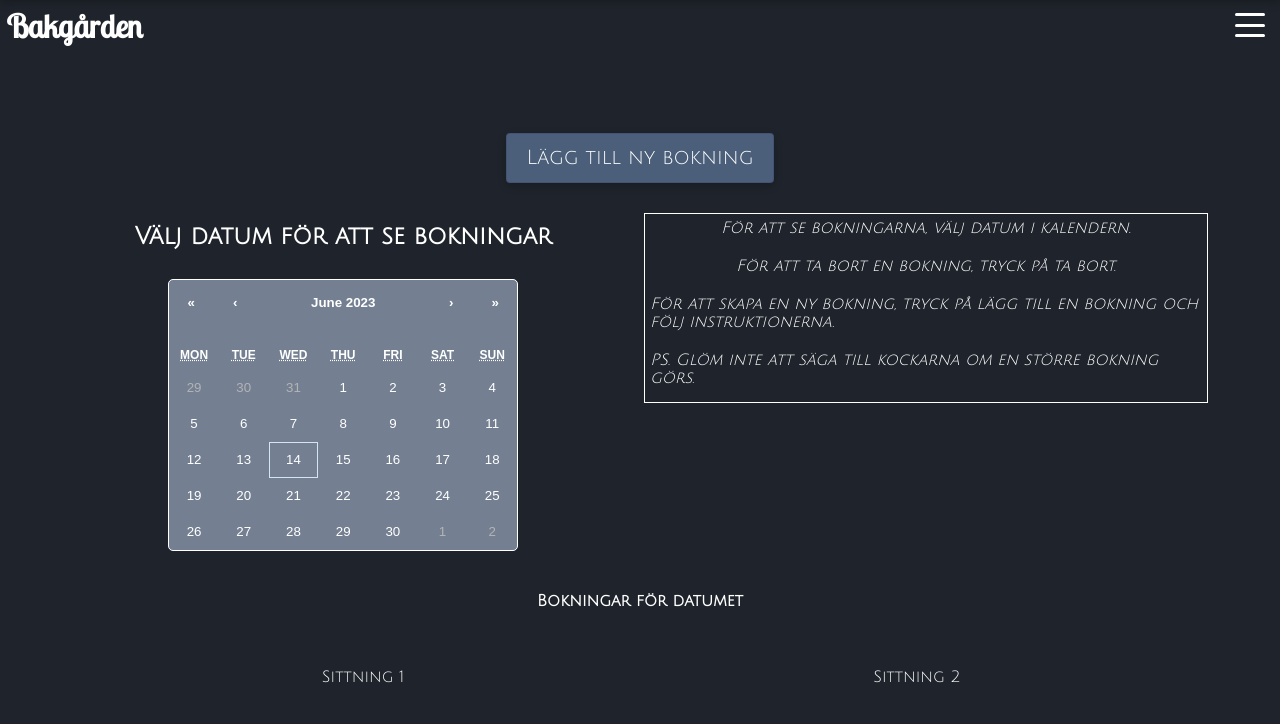
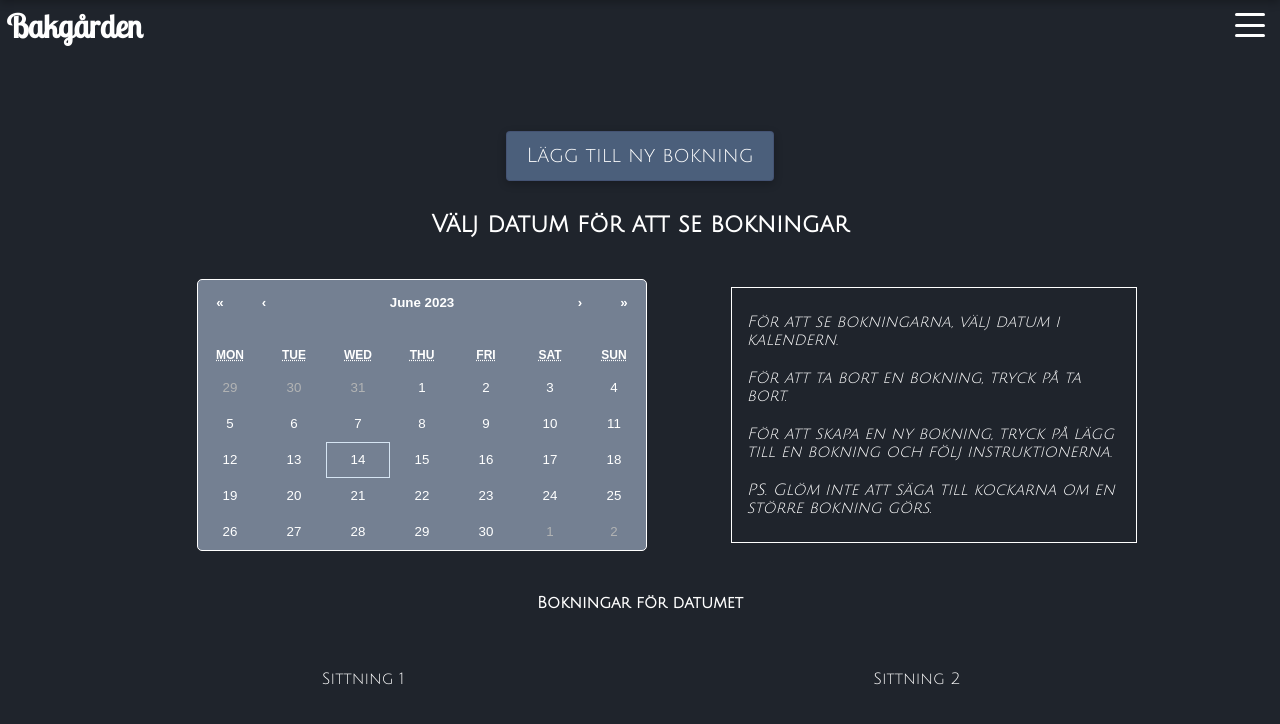
Before and after one commit to PetraElgemyr/restaurant-fullstack, a React (Vite) app in the folder fed22s-therestaurant/: page /admin in a window 1280 px wide. Shown: the top 724 px of the page. Built offline with nearby package versions, Linux system fonts and the light colour scheme; a web font is replaced by a local one.

Commit message:
(fix): small style bug fixes

```diff
--- a/fed22s-therestaurant/src/calendar.css
+++ b/fed22s-therestaurant/src/calendar.css
@@ -7,6 +7,12 @@
   font-family: Arial, Helvetica, sans-serif;
   line-height: 1.125em;
   color: white;
+}
+
+@media screen and (min-width: 1200px) {
+  .react-calendar {
+    width: 450px;
+  }
 }
 
 .react-calendar--doubleView {
--- a/fed22s-therestaurant/src/components/Admin.tsx
+++ b/fed22s-therestaurant/src/components/Admin.tsx
@@ -12,12 +12,13 @@ import { Button } from "./styled/Buttons";
 import {
   AdminChangeWrapper,
   AdminTextWrapper,
+  AdminTopInfoWrapper,
   BottomMarginWrapper,
   ColToRowWrapper,
   TopMarginWrapper,
   WrapperColumn,
 } from "./styled/Wrappers";
-import { StyledParagraph } from "./styled/Texts";
+import { AdminHeading, StyledParagraph } from "./styled/Texts";
 import { ChangeBooking } from "./ChangeBooking";
 import "../calendar.css";
 
@@ -56,11 +57,12 @@ export const Admin = () => {
       <BottomMarginWrapper>
         <TopMarginWrapper>
           <Button onClick={handleAddBookingClick}>Lägg till ny bokning</Button>
-          <ColToRowWrapper>
-            <WrapperColumn>
-              <h2>Välj datum för att se bokningar</h2>
+          <AdminHeading>Välj datum för att se bokningar</AdminHeading>
+          <AdminTopInfoWrapper>
+            <AdminChangeWrapper>
               <Calendar onClickDay={(day) => handleDateClick(day)} />
-            </WrapperColumn>
+            </AdminChangeWrapper>
+
             <AdminTextWrapper>
               <StyledParagraph>
                 För att se bokningarna, välj datum i kalendern.
@@ -76,7 +78,7 @@ export const Admin = () => {
                 PS. Glöm inte att säga till kockarna om en större bokning görs.
               </StyledParagraph>
             </AdminTextWrapper>
-          </ColToRowWrapper>
+          </AdminTopInfoWrapper>
 
           <WrapperColumn>
             <h4>Bokningar för datumet {selectedDate}</h4>
--- a/fed22s-therestaurant/src/components/BookingForm.tsx
+++ b/fed22s-therestaurant/src/components/BookingForm.tsx
@@ -9,6 +9,7 @@ import { Booking } from "../models/Booking";
 import { StyledForm, Input } from "./styled/Forms";
 import { BackButton, Button, GdprButton } from "./styled/Buttons";
 import {
+  CheckboxWrapper,
   InputWrapperRow,
   TopMarginWrapper,
   WrapperColumn,
@@ -105,15 +106,14 @@ export const BookingForm = ({
               required
             />
             <WrapperColumn>
-              <InputWrapperRow>
-                {/* <CheckboxInput type="checkbox" required />{" "} */}
+              <CheckboxWrapper>
                 <CheckBox></CheckBox>
                 <StyledSpan>
                   {" "}
                   Godkänn sparande av personuppgifter. *Nödvändigt för att
                   fortsätta
                 </StyledSpan>
-              </InputWrapperRow>
+              </CheckboxWrapper>
               <GdprButton type="button" onClick={() => showGdprPage()}>
                 Läs mer
               </GdprButton>{" "}
@@ -121,9 +121,7 @@ export const BookingForm = ({
             <Button>Slutför bokning!</Button>
           </StyledForm>
           {/* endast för att checka att contextet förändras efter inputstatet */}
-          <FormInfoSpan>Namn: {currentUser.name}</FormInfoSpan>
-          <FormInfoSpan>Mejl: {currentUser.email}</FormInfoSpan>
-          <FormInfoSpan>Mobilnr: {currentUser.phonenumber}</FormInfoSpan>
+
           <FormInfoSpan>
             Antalet gäster: {context.numberOfGuests} st
           </FormInfoSpan>
--- a/fed22s-therestaurant/src/components/GdprInfo.tsx
+++ b/fed22s-therestaurant/src/components/GdprInfo.tsx
@@ -1,6 +1,6 @@
 import { useState } from "react";
 import { BackButton, Button } from "./styled/Buttons";
-import { WrapperColumn } from "./styled/Wrappers";
+import { GdprInfoWrapper, WrapperColumn } from "./styled/Wrappers";
 import { GdprSpan } from "./styled/Texts";
 import {
   ContactContainer,
@@ -18,24 +18,22 @@ export const GdprInfo = ({ goToForm }: IGdprInfoProps) => {
       <ImageContainer img={"src/assets/wineglas.jpg"}>
         <img />
       </ImageContainer>
-      <ContactInfoContainer>
-        <WrapperColumn>
+      <GdprInfoWrapper>
         <BackButton onClick={() => goToForm()}>Tillbaka</BackButton>
         <p>Behandling av personuppgifter</p>
         <GdprSpan>
           För att kunna boka bord hos oss behöver vi spara givna
           personuppgifter. Enligt GDPR får organisationer endast lagra
-            information om individen har gett sitt samtycke. Då
-            personinformation är nödvändig för att veta vem som skall ha en
-            bokning så sparas förnamn, efternamn, mejladressen och telefonnummer
-            när man gör en bokning. Personuppgifterna kommer kvarstå i 3 månader
-            efter att bokningen ägt rum. Detta med syfte för att kunna hantera
-            eventuella förändringar, avbokningar och klagomål. Godkännandet
-            måste ges en gång per bokning. Vid eventuella frågor, kontakta oss
-            via mejl eller per telefon.
+          information om individen har gett sitt samtycke. Då personinformation
+          är nödvändig för att veta vem som skall ha en bokning så sparas
+          förnamn, efternamn, mejladressen och telefonnummer när man gör en
+          bokning. Personuppgifterna kommer kvarstå i 3 månader efter att
+          bokningen ägt rum. Detta med syfte för att kunna hantera eventuella
+          förändringar, avbokningar och klagomål. Godkännandet måste ges en gång
+          per bokning. Vid eventuella frågor, kontakta oss via mejl eller per
+          telefon.
         </GdprSpan>
-        </WrapperColumn>{" "}
-      </ContactInfoContainer>
+      </GdprInfoWrapper>
     </ContactContainer>
   );
 
--- a/fed22s-therestaurant/src/components/styled/Buttons.tsx
+++ b/fed22s-therestaurant/src/components/styled/Buttons.tsx
@@ -86,4 +86,9 @@ export const BackButton = styled(Button)`
     margin: 15px;
     margin-top: 35px;
   }
+
+  @media screen and (${devices.tablet}) {
+    margin: 5px;
+    padding: 10px;
+  }
 `;
--- a/fed22s-therestaurant/src/components/styled/Forms.tsx
+++ b/fed22s-therestaurant/src/components/styled/Forms.tsx
@@ -45,7 +45,7 @@ export const Input = styled.input`
   }
 
   @media screen and (${devices.desktop}) {
-    height: 45px;
+    height: 37px;
   }
 `;
 
--- a/fed22s-therestaurant/src/components/styled/Texts.tsx
+++ b/fed22s-therestaurant/src/components/styled/Texts.tsx
@@ -18,6 +18,10 @@ export const StyledSpan = styled.span`
   @media screen and (${devices.tablet}) {
     font-size: 13pt;
     margin: 5px;
+  }
+
+  @media screen and (${devices.tablet}) {
+    margin: 0;
   }
 `;
 
@@ -45,3 +49,7 @@ export const FormBookingParagraph = styled.p`
 export const FormInfoSpan = styled.span`
   font-family: "Kite One", sans-serif;
 `;
+
+export const AdminHeading = styled.h2`
+  text-align: center;
+`;
--- a/fed22s-therestaurant/src/components/styled/Wrappers.tsx
+++ b/fed22s-therestaurant/src/components/styled/Wrappers.tsx
@@ -37,6 +37,14 @@ export const ColToRowWrapper = styled(WrapperColumn)`
     width: 100%;
   }
 `;
+export const AdminTopInfoWrapper = styled(ColToRowWrapper)`
+  justify-content: center;
+  align-items: center;
+
+  @media screen and (${devices.tablet}) {
+    align-items: center;
+  }
+`;
 
 export const InputWrapperRow = styled(WrapperRow)`
   background-color: unset;
@@ -58,6 +66,19 @@ export const AdminTextWrapper = styled(WrapperColumn)`
   border: 1px solid white;
   margin: 10px;
   padding-bottom: 10px;
+  padding-top: 10px;
+
+  @media screen and (${devices.tablet}) {
+    padding: 10px;
+    width: 50vw;
+    align-items: flex-start;
+  }
+
+  @media screen and (${devices.desktop}) {
+    width: 30vw;
+    padding-top: 20px;
+    padding-bottom: 20px;
+  }
 `;
 
 export const AdminChangeWrapper = styled(WrapperColumn)`
@@ -95,3 +116,20 @@ export const AdminCalendarChange = styled(WrapperColumn)`
     width: 80%;
   }
 `;
+
+export const GdprInfoWrapper = styled(WrapperColumn)`
+  width: 95vw;
+
+  @media screen and (${devices.desktop}) {
+    width: 50vw;
+  }
+`;
+
+export const CheckboxWrapper = styled(InputWrapperRow)`
+  margin: 5px;
+  @media screen and (${devices.desktop}) {
+    margin: 0;
+    width: 70%;
+    padding: 0;
+  }
+`;
```
Also changed, not shown: fed22s-therestaurant/src/components/styled/Containers.tsx (+5 -5 lines). Lines whose indentation alone changed are shown as unchanged.
